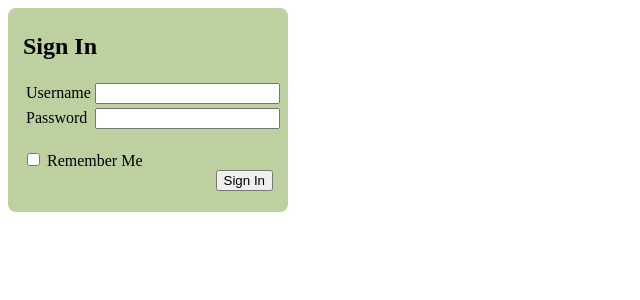
After one commit to laytod/eye-in-the-pi, a Flask app: page /login in a window 1280 px wide. The commit adds this page. Shown: the top 300 px of the page, without its empty margins (0-640 px from the left). Run offline with Flask 2, Linux system fonts and the light colour scheme; parts of the project's set-up code (start-up, migrations or seed data) failed here and were passed over.

Commit message:
login, email, and logging

```diff
--- /dev/null
+++ b/cameraPi/emails.py
@@ -0,0 +1,36 @@
+import smtplib
+import logging
+
+from cameraPi import logger
+
+# email credentials
+username = 'hogtrapalert@gmail.com'
+password = 'questh0gtrap'
+
+def send_email( subject='No Subject',
+                sender=username,
+                recipients=None,
+                body=None):
+    try:
+        server = smtplib.SMTP()
+        server.connect("smtp.gmail.com", 'submission')
+        server.starttls()
+        server.ehlo()
+        server.login(username, password)
+        server.sendmail(sender, recipients, 'Subject: {subject}\n\n{body}'.format(subject=subject, body=body))
+        logger.info('Sent Email : {recipients}'.format(recipients=recipients))
+    except Exception,R:
+            return R
+
+
+def send_alert(recipients=None):
+    subject = 'Motion Detected'
+    sender = username
+    body = """
+        Greetings,
+
+            This is an email generated by the raspberry pi. Hopefully,
+            this will work and I will be able to move on to something
+            more interesting than sending out fake emails.
+    """
+    send_email(subject, sender, recipients, body)
--- /dev/null
+++ b/cameraPi/forms.py
@@ -0,0 +1,23 @@
+from flask.ext.wtf import Form
+from wtforms import TextField, BooleanField, SubmitField, validators, ValidationError, PasswordField
+from models import User
+
+class LoginForm(Form):
+	user = TextField("Username", [validators.Required("Please enter your username.")])
+	password = PasswordField('Password', [validators.Required("Please enter your password.")])
+	rememberMe = BooleanField('Remember Me')
+	submit = SubmitField("Sign In")
+
+	def __init__(self, *args, **kwargs):
+		Form.__init__(self, *args, **kwargs)
+
+	def validate(self):
+		if not Form.validate(self):
+			return False
+
+		users = User.selectBy(username = self.user.data)
+		if users.count() > 0 and users.getOne().check_password(self.password.data):
+			return True
+		else:
+			self.user.errors.append("Invalid username or password.")
+			return False
--- a/cameraPi/static/styles.css
+++ b/cameraPi/static/styles.css
@@ -1,4 +1,18 @@
 .menu-button {
+	border-top-left-radius: 1em;
+	border-top-right-radius: 1em;
+	display: inline;
+	padding-top: 5px;
+	padding-bottom: 5px;
+	padding-left: 15px;
+	padding-right: 15px;
+	font-size: 20px;
+	color: black;
+	text-decoration: none;
+	background-color: #BDD09F;
+}
+
+.option {
 	border-top-left-radius: 1em;
 	border-top-right-radius: 1em;
 	display: inline;
@@ -45,7 +59,6 @@
 }
 
 .pin-table {
-	/*padding: 30px;*/
 	margin: 75px;
 }
 
@@ -62,3 +75,21 @@
 .pin-toggle-on {
 	background-color: green;
 }
+
+.login {
+	width: 250px;
+	padding-left: 15px;
+	padding-right: 15px;
+	padding-top: 5px;
+	padding-bottom: 5px;
+	background-color: #BDD09F;
+	border-bottom-left-radius: .5em;
+	border-bottom-right-radius: .5em;
+	border-top-left-radius: .5em;
+	border-top-right-radius: .5em;
+}
+
+.error-message {
+	color: red;
+	font-weight: bold;
+}
--- a/cameraPi/templates/info.html
+++ b/cameraPi/templates/info.html
@@ -1,3 +1,3 @@
 <center>
-<img class='stream' width=640 height=480 src="http://192.168.1.102:8080/?action=stream" />
+<img class='stream' width=640 height=480 src="http://192.168.1.105:8080/?action=stream" />
 </center>
--- /dev/null
+++ b/cameraPi/templates/login.html
@@ -0,0 +1,55 @@
+{% block content %}
+
+	<head>
+		<link href="{{ url_for('static', filename='styles.css') }}" rel="stylesheet" />
+	</head>
+	<div class='login'>
+		<h2>Sign In</h2>
+		{% if form.user.errors or form.password.errors %}
+			<ul>
+				{% for message in form.user.errors %}
+					<li class="error-message">{{ message }}</li>
+				{% endfor %}
+
+				{% for message in form.password.errors %}
+					<li class="error-message">{{ message }}</li>
+				{% endfor %}
+			</ul>
+
+			<br />
+		{% endif %}
+
+		<form method="POST">
+			{{ form.hidden_tag() }}
+
+			<table align='center'>
+				<tr>
+					<td>
+						{{ form.user.label }}
+					</td>
+					<td>
+						{{ form.user }}
+					</td>
+				</tr>
+				<tr>
+					<td>
+						{{ form.password.label }}
+					</td>
+					<td>
+						{{ form.password }}
+					</td>
+				</tr>
+				<!-- <tr>
+					<td>{{ form.rememberMe }} {{form.rememberMe.label }}</td>
+					<td colspan='2'>
+						{{ form.rememberMe }} {{form.rememberMe.label }} <div align="right">{{ form.submit }}</div>
+					</td>
+				</tr> -->
+			</table>
+			<br />
+			{{ form.rememberMe }} {{form.rememberMe.label }} <div align="right">{{ form.submit }}</div>
+
+		</form>
+	</div>
+
+{% endblock %}
--- a/cameraPi/views.py
+++ b/cameraPi/views.py
@@ -1,8 +1,17 @@
-from flask import Flask, url_for, render_template, jsonify, request
-from cameraPi import app
-
 import datetime
 import RPi.GPIO as GPIO
+
+from flask import url_for, render_template, jsonify, request, redirect
+from cameraPi import app, login_manager, logger
+
+# give alias to logger
+# logger = app.logger
+
+from flask.ext.login import current_user, login_required, login_user, logout_user
+from forms import LoginForm
+from models import User
+
+from emails import send_alert
 
 
 GPIO.setmode(GPIO.BCM)
@@ -18,8 +27,39 @@ for pin in pins:
 	GPIO.setup(pin,GPIO.OUT)
 	GPIO.output(pin, GPIO.LOW)
 
+@login_manager.user_loader
+def load_user(userID):
+   return User.get(int(userID))
+
+@login_manager.unauthorized_handler
+def unauthorized():
+   return redirect(url_for('login', next=request.path))
+
+@app.route('/test')
+def test():
+   logger.info(current_user.username)
+   return str(current_user.is_authenticated())
+
+@app.route('/login', methods=['GET', 'POST'])
+def login():
+   form = LoginForm()
+
+   if form.validate_on_submit():
+      login_user(User.selectBy(username=form.user.data).getOne(), remember=form.rememberMe.data)
+      logger.info('Logged in {user}'.format(user=current_user.username))
+      return redirect(request.args.get('next') or url_for('index'))
+
+   return render_template('login.html', form=form)
+
+@app.route('/logout')
+def logout():
+   logger.info("Logging out {user}".format(user=current_user.username))
+   logout_user()
+   return redirect(url_for('index'))
+
 @app.route("/")
-def main():
+@login_required
+def index():
    # For each pin, read the pin state and store it in the pins dictionary:
    for pin in pins:
       pins[pin]['state'] = GPIO.input(pin)
@@ -32,6 +72,7 @@ def main():
    return render_template('main.html', **templateData)
 
 @app.route('/get_content')
+@login_required
 def get_content():
 
    buttonID = request.args.get('id', 'Button ID not found.')
@@ -59,6 +100,7 @@ def get_content():
 
 # The function below is executed when someone requests a URL with the pin number and action in it:
 @app.route("/changePin")
+@login_required
 def action():
    action = request.args.get('action', None)
    pin = request.args.get('pin', None)
@@ -74,35 +116,14 @@ def action():
    except:
       result = False
 
+   logger.info('Turned pin {pin} {action}'.format(
+         pin=pin,
+         action=action))
    return jsonify(result=result)
 
-   # # Convert the pin from the URL into an integer:
-   # changePin = int(changePin)
-   # # Get the device name for the pin being changed:
-   # deviceName = pins[changePin]['name']
-   # # If the action part of the URL is "on," execute the code indented below:
-   # if action == "on":
-   #    # Set the pin high:
-   #    GPIO.output(changePin, GPIO.HIGH)
-   #    # Save the status message to be passed into the template:
-   #    message = "Turned " + deviceName + " on."
-   # if action == "off":
-   #    GPIO.output(changePin, GPIO.LOW)
-   #    message = "Turned " + deviceName + " off."
-   # if action == "toggle":
-   #    # Read the pin and set it to whatever it isn't (that is, toggle it):
-   #    GPIO.output(changePin, not GPIO.input(changePin))
-   #    message = "Toggled " + deviceName + "."
 
-   # # For each pin, read the pin state and store it in the pins dictionary:
-   # for pin in pins:
-   #    pins[pin]['state'] = GPIO.input(pin)
-
-   # # Along with the pin dictionary, put the message into the template data dictionary:
-   # templateData = {
-   #    'message' : message,
-   #    'pins' : pins,
-   # }
-
-   # # return jsonify(result=content)
-   # return render_template('main.html', **templateData)
+@app.route("/mail")
+def send_mail():
+   recipients = ['laytod@gmail.com']
+   send_alert(recipients)
+   return "Sent"
--- a/fabfile.py
+++ b/fabfile.py
@@ -8,7 +8,7 @@ def copy_repo():
 		hostname = str(local('hostname', capture=True))
 
 	if hostname == 'TheDude':
-		destination = 'pi:~/flask/'
+		destination = 'pi@192.168.1.102:~/flask/'
 	elif hostname == 'pibox':
 		destination = 'TheDude:~/pi/flask/'
 	else:
```
Also changed, not shown: cameraPi/__init__.py (+23 -7 lines), cameraPi/models.py (added, +24 -0 lines), cameraPi/templates/default.html (+8 -6 lines), cameraPi/templates/main.html (+7 -1 lines), 1 other file.
